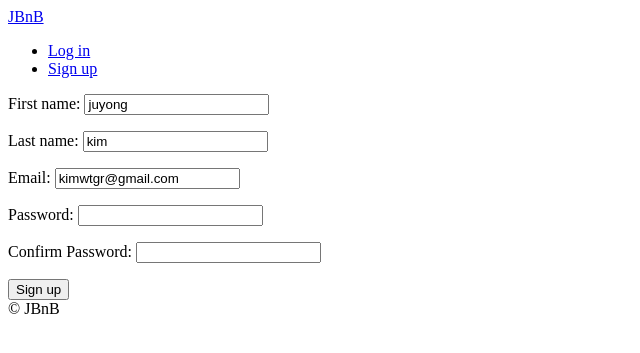
After one commit to kimjuyong/airbnb-clone, a Django app: page /users/signup in a window 1280 px wide. The commit adds this page. Shown: the top 353 px of the page, without its empty margins (0-640 px from the left). Run offline with Django 3.2, Linux system fonts and the light colour scheme.

Commit message:
complete signup and log in and out

```diff
--- a/config/urls.py
+++ b/config/urls.py
@@ -6,6 +6,7 @@ from django.conf.urls.static import static
 urlpatterns = [
     path("", include("core.urls", namespace="core")),
     path("rooms/", include("rooms.urls", namespace="rooms")),
+    path("users/", include("users.urls", namespace="users")),
     path("admin/", admin.site.urls),
 ]
 
--- a/templates/partials/navigation.html
+++ b/templates/partials/navigation.html
@@ -1,5 +1,13 @@
+<a href="{% url "core:home" %}">JBnB</a>
+<ul>
 
-    <a href="{% url "core:home" %}">JBnB</a>
-    <ul>
-        <li><a href="#">Login</a></li>
-    </ul>
+    {% if user.is_authenticated %}
+    <li><a href="{% url "users:logout" %}">Log out</a></li>
+    {% else %}
+    <li><a href="{% url "users:login" %}">Log in</a></li>
+    <li><a href="{% url "users:signup" %}">Sign up</a></li>
+    {% endif %}
+
+
+
+</ul>
--- /dev/null
+++ b/templates/users/signup.html
@@ -0,0 +1,17 @@
+{% extends "base.html" %}
+
+{% block page_name %}
+Sign Up
+{% endblock page_name  %}
+
+{% block search-bar %}
+{% endblock search-bar %}
+
+{% block content %}
+<form method="POST" action="{% url "users:signup" %}">
+    {% csrf_token %}
+    {{form.as_p}}
+    <button>Sign up</button>
+</form>
+
+{% endblock content %}
--- /dev/null
+++ b/users/forms.py
@@ -0,0 +1,57 @@
+from django import forms
+from . import models
+
+
+class LoginForm(forms.Form):
+
+    email = forms.EmailField()
+    password = forms.CharField(widget=forms.PasswordInput)
+
+    def clean(self):
+        email = self.cleaned_data.get("email")
+        password = self.cleaned_data.get("password")
+        try:
+            user = models.User.objects.get(email=email)
+            if user.check_password(password):
+                return self.cleaned_data
+            else:
+                self.add_error("password", forms.ValidationError("Password is wrong"))
+        except models.User.DoesNotExist:
+            self.add_error("email", forms.ValidationError("User does not exist"))
+
+
+class SignUpForm(forms.ModelForm):
+    class Meta:
+        model = models.User
+        fields = ("first_name", "last_name", "email")
+
+    first_name = forms.CharField(max_length=80)
+    last_name = forms.CharField(max_length=80)
+    email = forms.EmailField()
+    password = forms.CharField(widget=forms.PasswordInput)
+    password1 = forms.CharField(widget=forms.PasswordInput, label="Confirm Password")
+
+    def clean_email(self):
+        email = self.cleaned_data.get("email")
+        try:
+            models.User.objects.get(email=email)
+            raise forms.ValidationError("User already exists with this email")
+        except models.User.DoesNotExist:
+            return email
+
+    def clean_password1(self):
+        password = self.cleaned_data.get("password")
+        password1 = self.cleaned_data.get("password1")
+
+        if password != password1:
+            raise forms.ValidationError("Password confirmation does not match")
+        else:
+            return password
+
+    def save(self, *args, **kwargs):
+        email = self.cleaned_data.get("email")
+        password = self.cleaned_data.get("password")
+        user = super().save(commit=False)
+        user.username = email
+        user.set_password(password)
+        user.save()
--- a/users/models.py
+++ b/users/models.py
@@ -38,8 +38,8 @@ class User(AbstractUser):
     gender = models.CharField(choices=GENDER_CHOICES, max_length=10, blank=True)
     bio = models.TextField(blank=True)
     birthdate = models.DateField(blank=True, null=True)
-    language = models.CharField(choices=LANGUAGE_CHOICES, max_length=10, blank=True)
-    currency = models.CharField(choices=CURRENCY_CHOICES, max_length=3, blank=True)
+    language = models.CharField(choices=LANGUAGE_CHOICES, max_length=10, blank=True, default=LANGUAGE_KOREAN)
+    currency = models.CharField(choices=CURRENCY_CHOICES, max_length=3, blank=True, default=CURRENCY_KRW)
     superhost = models.BooleanField(default=False)
 
     def __str__(self):
--- a/users/urls.py
+++ b/users/urls.py
@@ -0,0 +1,11 @@
+from django.urls import path
+from . import views
+
+
+app_name = "users"
+
+urlpatterns = [
+    path("login", views.LoginView.as_view(), name="login"),
+    path("logout", views.log_out, name="logout"),
+    path("signup", views.SignUpView.as_view(), name="signup"),
+]
--- a/users/views.py
+++ b/users/views.py
@@ -1,3 +1,46 @@
-from django.shortcuts import render
+from django.views.generic import FormView
+from django.urls import reverse_lazy
+from django.shortcuts import render, redirect, reverse
+from django.contrib.auth import authenticate, login, logout
+from . import forms
 
-# Create your views here.
+
+class LoginView(FormView):
+
+    template_name = "users/login.html"
+    form_class = forms.LoginForm
+    success_url = reverse_lazy("core:home")
+
+    def form_valid(self, form):
+        email = form.cleaned_data.get("email")
+        password = form.cleaned_data.get("password")
+        user = authenticate(self.request, username=email, password=password)
+        if user is not None:
+            login(self.request, user)
+        return super().form_valid(form)
+
+
+def log_out(request):
+    logout(request)
+    return redirect(reverse("core:home"))
+
+
+class SignUpView(FormView):
+
+    template_name = "users/signup.html"
+    form_class = forms.SignUpForm
+    success_url = reverse_lazy("core:home")
+    initial = {
+        "first_name": "juyong",
+        "last_name": "kim",
+        "email": "kimwtgr@gmail.com",
+    }
+
+    def form_valid(self, form):
+        form.save()
+        email = form.cleaned_data.get("email")
+        password = form.cleaned_data.get("password")
+        user = authenticate(self.request, username=email, password=password)
+        if user is not None:
+            login(self.request, user)
+        return super().form_valid(form)
```
Also changed, not shown: templates/users/login.html (added, +17 -0 lines).
